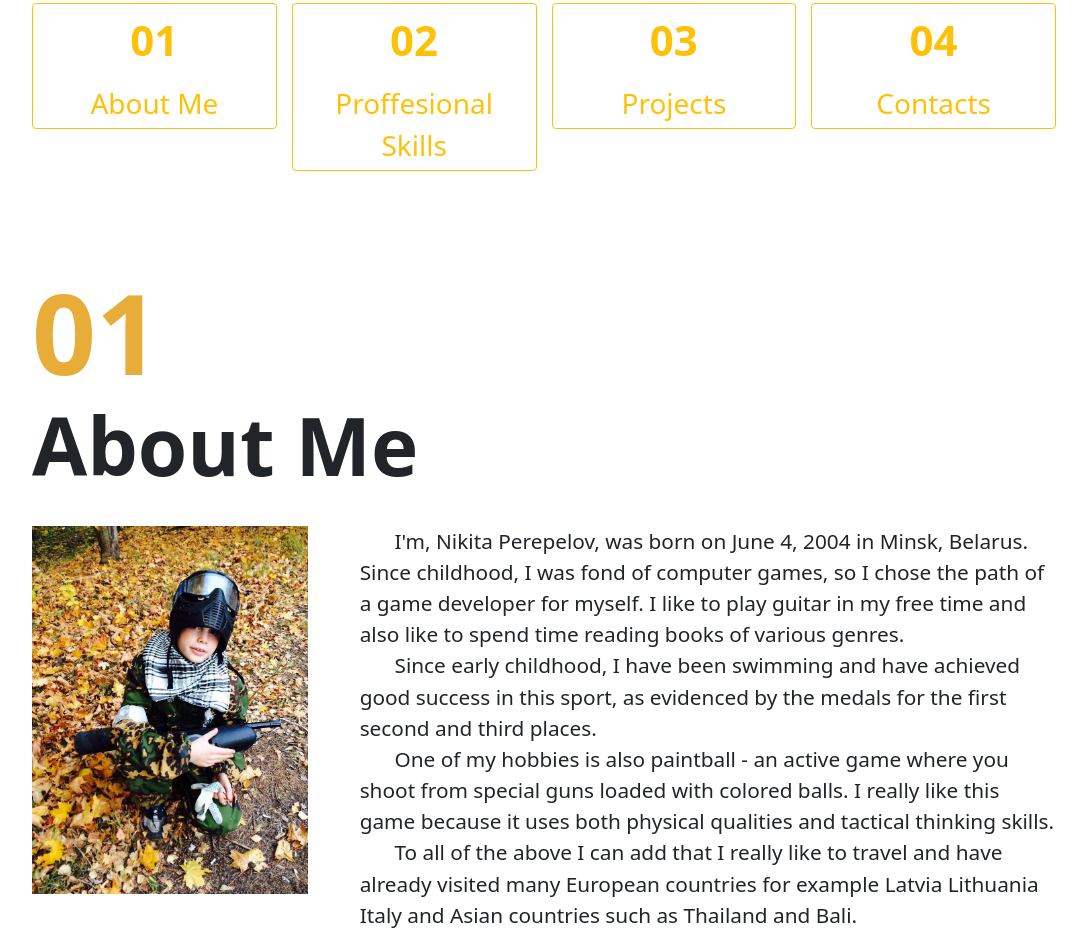
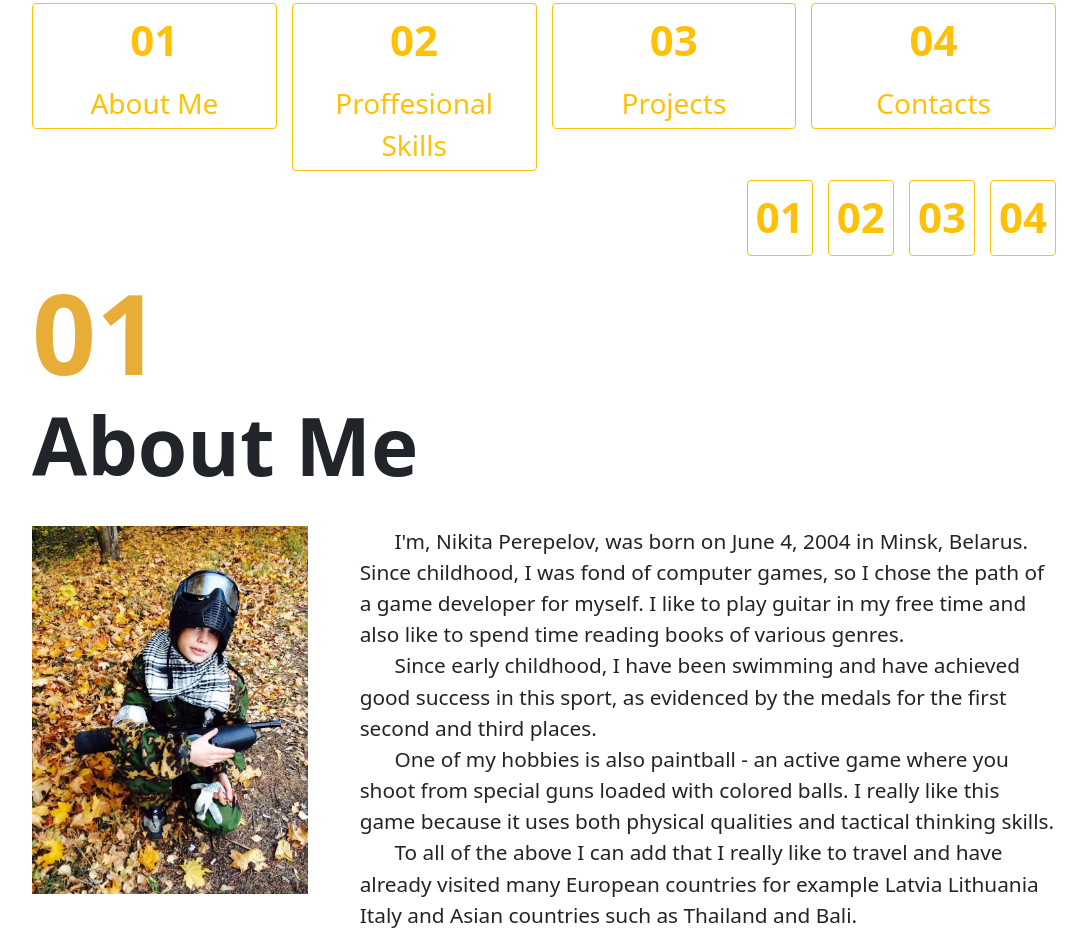
Before and after one commit to ForendUwU/Portfolio-Site, a plain HTML site: page index.html in a window 1280 px wide. Shown: the part 1022-1956 px from the top of the page, without its empty margins (96-1183 px from the left). Drawn offline with nearby package versions, Linux system fonts and the light colour scheme.

Commit message:
Added Menu With Scrolling

```diff
--- a/index.html
+++ b/index.html
@@ -9,6 +9,7 @@
 <script src="https://cdn.jsdelivr.net/npm/bootstrap@5.2.0-beta1/dist/js/bootstrap.bundle.min.js" integrity="sha384-pprn3073KE6tl6bjs2QrFaJGz5/SUsLqktiwsUTF55Jfv3qYSDhgCecCxMW52nD2" crossorigin="anonymous"></script>
 </head>
 <body>
+
 
   <div class="UpperZone">
     <div class="AvaWithText">
@@ -53,6 +54,10 @@
     </div>
   </div>
 
+
+
+
+
   <div class="SkillsName PortfolioContent">Portfolio Content</div>
   <div class="numbers">
     <div class="element">
@@ -88,6 +93,48 @@
       </a>
     </div>
   </div>
+
+
+<div class="scrollMenu">
+    <div class="element">
+      <a href="#01">
+      <button class="btn btn-outline-warning btn-sm">
+        <div class="number">01</div>
+
+        <!-- <div class="textUnderNumber">About Me</div> -->
+      </button>
+      </a>
+    </div>
+    <div class="element">
+      <a href="#02">
+      <button class="btn btn-outline-warning btn-sm">
+        <div class="number">02</div>
+
+        <!-- <div class="textUnderNumber">Proffesional Skills</div> -->
+      </button>
+      </a>
+    </div>
+    <div class="element">
+      <a href="#03">
+      <button class="btn btn-outline-warning btn-sm">
+        <div class="number">03</div>
+
+        <!-- <div class="textUnderNumber">Projects</div> -->
+      </button>
+      </a>
+    </div>
+    <div class="element">
+      <a href="#04">
+      <button class="btn btn-outline-warning btn-sm">
+        <div class="number">04</div>
+
+        <!-- <div class="textUnderNumber">Contacts</div> -->
+      </button>
+      </a>
+    </div>
+
+</div>
+
 
 
   <div class="punkt" id="01">
--- a/style.css
+++ b/style.css
@@ -139,11 +139,41 @@ body
 
 .numbers
 {
+	z-index: 10;
 	display: flex;
 	justify-content: space-around;
 	gap: 15px;
 
 	margin: 0 10%;
+
+	overflow: hidden;
+}
+
+.scrollMenu
+{
+	margin-right: 10%;
+	justify-content: space-around;
+	gap: 15px;
+	float: right;
+	display: flex;
+	z-index: 0;
+	top: 0;
+	position: sticky;
+
+
+
+	font-size: 200%;
+
+
+}
+
+.scrollEl
+{
+	margin-left: 12%;
+
+	text-align: center;
+	text-decoration: none;
+	color: #e8ad38;
 }
 
 .element
@@ -154,6 +184,7 @@ body
 
 .number
 {
+
 	margin-bottom: 5%;
 
 	font-weight: bold;
@@ -162,6 +193,8 @@ body
 
 .textUnderNumber
 {
+	top: 0;
+	position: sticky;
 	font-size: 200%;
 }
 
@@ -202,6 +235,7 @@ body
 
 .element .btn{
 	width: 100%;
+	background-color: white;
 }
 
 .aboutMeText
@@ -291,7 +325,7 @@ body
 {
 	display: flex;
 	justify-content: space-around;
-	gap: 15%;
+	gap: 5%;
 
 	margin-top: 5%;
 	margin-bottom: 5%;
```
